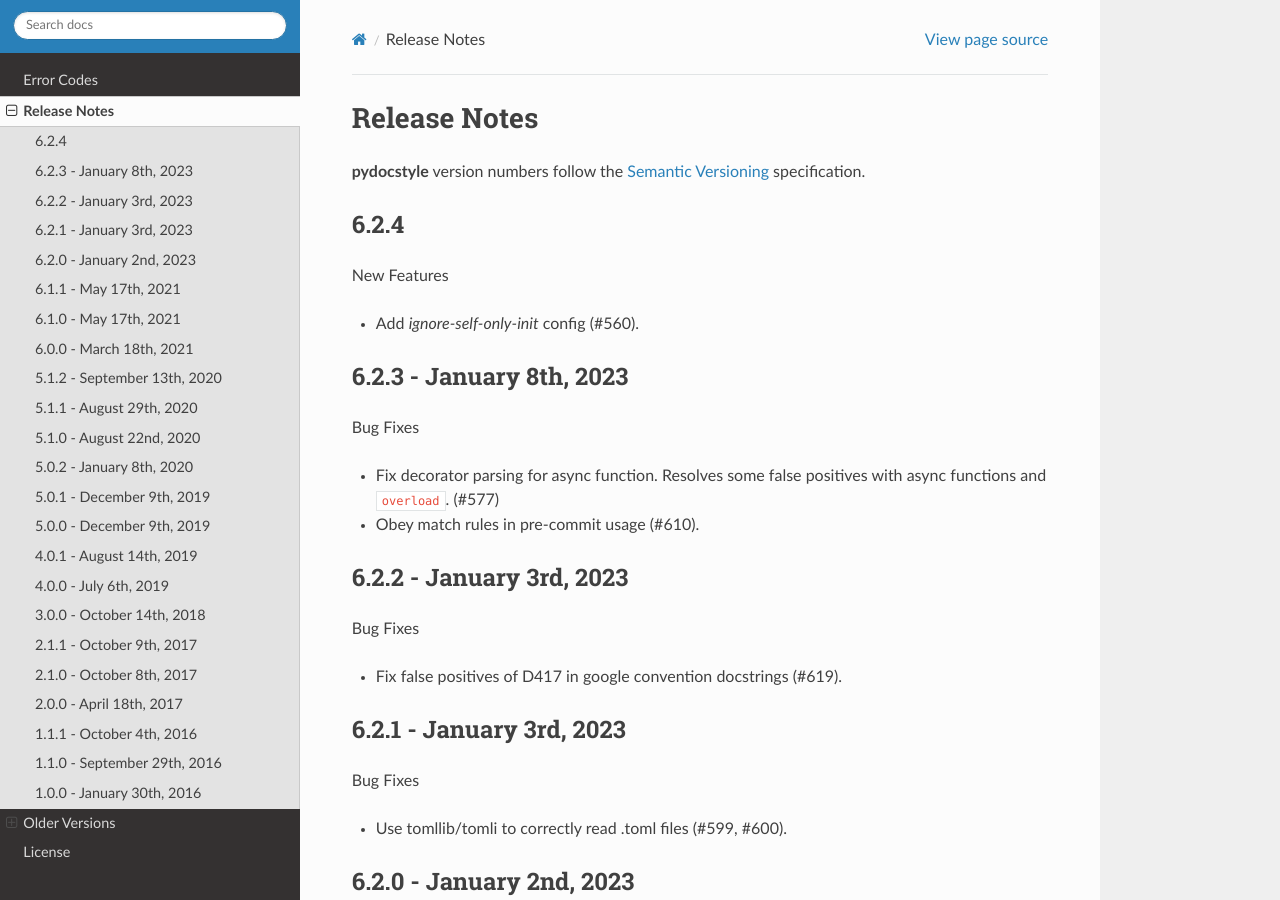
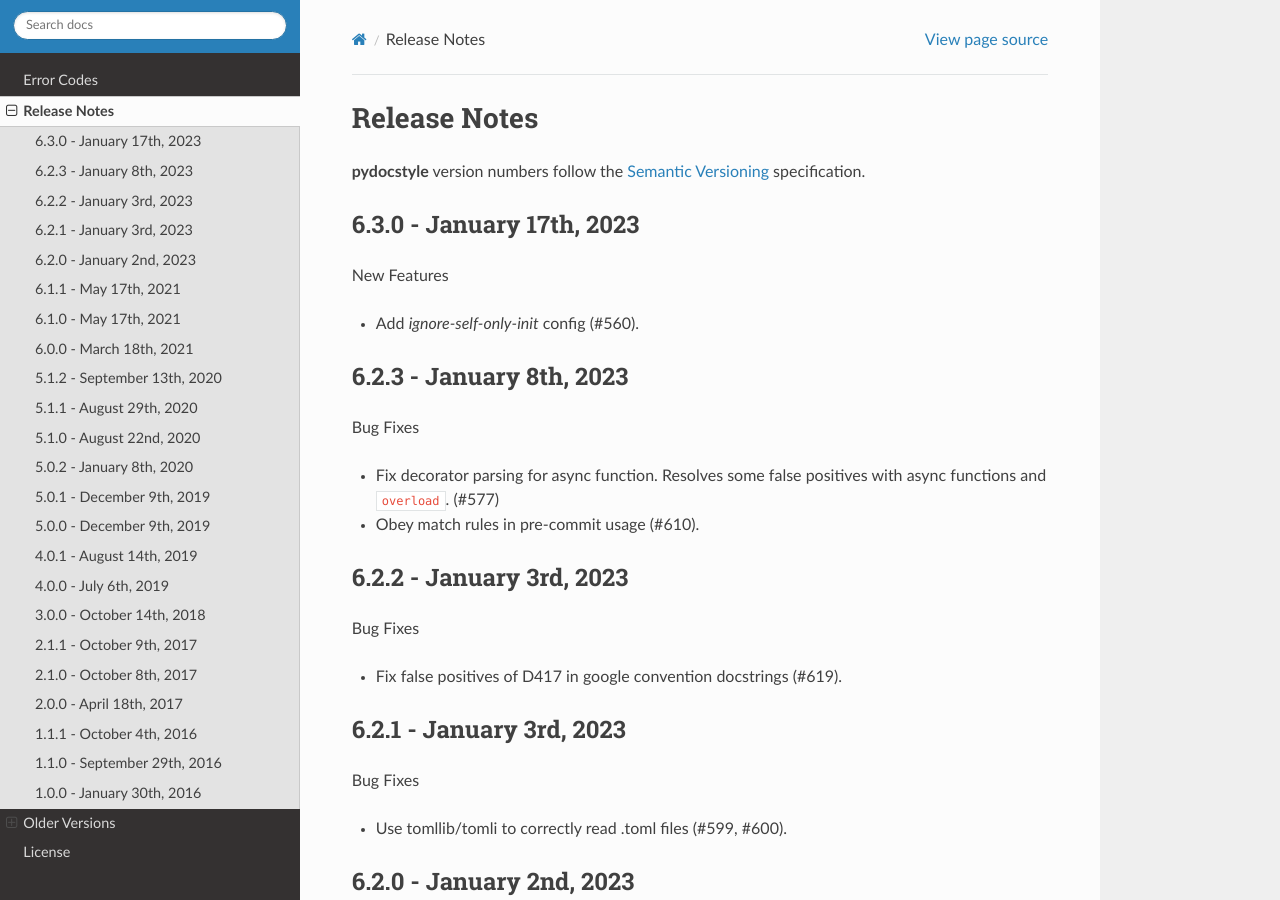
Before and after one commit to PyCQA/pydocstyle, a Sphinx documentation site: the page built from docs/release_notes.rst, in a window 1280 px wide and 900 px high. Built offline with Sphinx 7.4.7 and the Read the Docs theme 2.0.0, drawn with Linux system fonts in a browser that asks for light colours; pages that are not in the unit, such as notebooks, are missing from menus.

Commit message:
Update release_notes.rst

```diff
--- a/docs/release_notes.rst
+++ b/docs/release_notes.rst
@@ -4,8 +4,8 @@
 **pydocstyle** version numbers follow the
 `Semantic Versioning <http://semver.org/>`_ specification.
 
-6.2.4
------
+6.3.0 - January 17th, 2023
+--------------------------
 
 New Features
 
```
